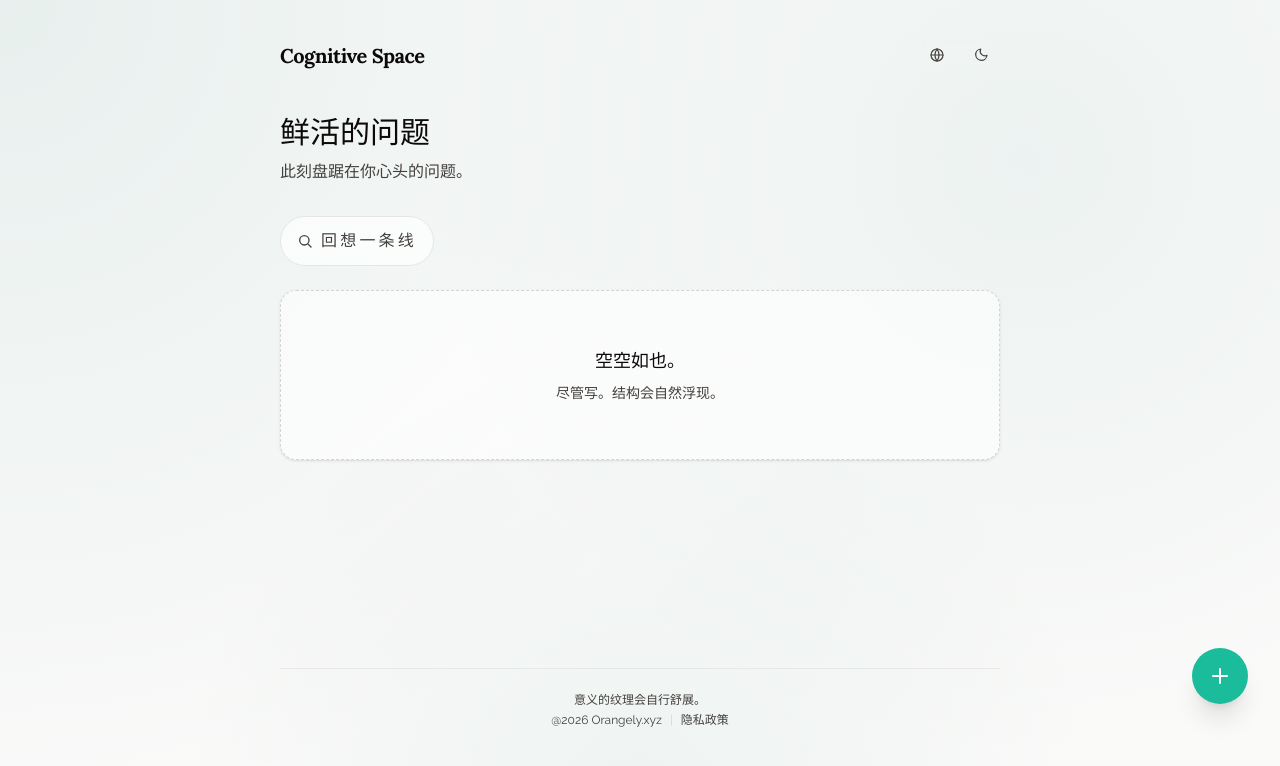
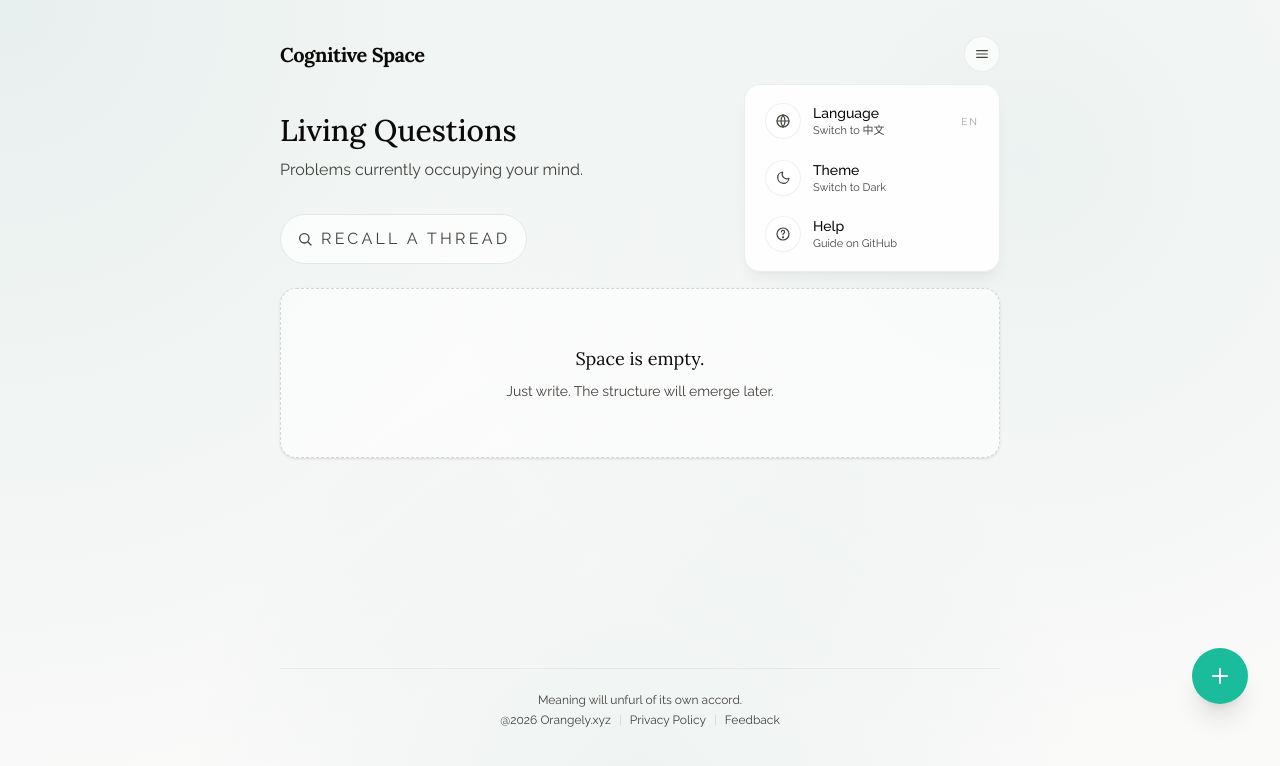
Before and after one commit to mingzhangyang/cognitive-space, a React (Vite) app: page /#/ in a window 1280 px wide. Both pictures are taken after a click on the button "Open menu". Shown: the top 766 px of the page. Built offline with nearby package versions, Linux system fonts and the light colour scheme.

Commit message:
feat: enhance layout with menu functionality and add help section; update translations for language and theme options

```diff
--- a/components/Icons.tsx
+++ b/components/Icons.tsx
@@ -88,3 +88,19 @@ export const EyeOffIcon = ({ className }: { className?: string }) => (
     <path d="M9.9 4.24A10.94 10.94 0 0 1 12 5c7 0 11 7 11 7a21.4 21.4 0 0 1-4.22 5.06"></path>
   </svg>
 );
+
+export const HelpIcon = ({ className }: { className?: string }) => (
+  <svg xmlns="http://www.w3.org/2000/svg" width="24" height="24" viewBox="0 0 24 24" fill="none" stroke="currentColor" strokeWidth="1.8" strokeLinecap="round" strokeLinejoin="round" className={className}>
+    <circle cx="12" cy="12" r="9" />
+    <path d="M9.5 9a2.5 2.5 0 0 1 5 0c0 2-2.5 2-2.5 4" />
+    <circle cx="12" cy="17" r="0.7" />
+  </svg>
+);
+
+export const MenuIcon = ({ className }: { className?: string }) => (
+  <svg xmlns="http://www.w3.org/2000/svg" width="24" height="24" viewBox="0 0 24 24" fill="none" stroke="currentColor" strokeWidth="1.8" strokeLinecap="round" strokeLinejoin="round" className={className}>
+    <line x1="4" y1="7" x2="20" y2="7" />
+    <line x1="4" y1="12" x2="20" y2="12" />
+    <line x1="4" y1="17" x2="20" y2="17" />
+  </svg>
+);
--- a/components/Layout.tsx
+++ b/components/Layout.tsx
@@ -1,13 +1,37 @@
-import React from 'react';
+import React, { useEffect, useRef, useState } from 'react';
 import { Link, useLocation } from 'react-router-dom';
 import { useAppContext } from '../contexts/AppContext';
-import { HomeIcon } from './Icons';
+import { HelpIcon, HomeIcon, MenuIcon } from './Icons';
 
 const Layout: React.FC<{ children: React.ReactNode }> = ({ children }) => {
   const location = useLocation();
   const isHome = location.pathname === '/';
   const { t, language, setLanguage, theme, toggleTheme } = useAppContext();
   const year = new Date().getFullYear();
+  const [menuOpen, setMenuOpen] = useState(false);
+  const menuRef = useRef<HTMLDivElement | null>(null);
+  const menuButtonRef = useRef<HTMLButtonElement | null>(null);
+
+  useEffect(() => {
+    if (!menuOpen) return;
+
+    const handleOutsideClick = (event: MouseEvent) => {
+      const target = event.target as Node;
+      if (menuRef.current?.contains(target) || menuButtonRef.current?.contains(target)) return;
+      setMenuOpen(false);
+    };
+
+    const handleEscape = (event: KeyboardEvent) => {
+      if (event.key === 'Escape') setMenuOpen(false);
+    };
+
+    document.addEventListener('mousedown', handleOutsideClick);
+    document.addEventListener('keydown', handleEscape);
+    return () => {
+      document.removeEventListener('mousedown', handleOutsideClick);
+      document.removeEventListener('keydown', handleEscape);
+    };
+  }, [menuOpen]);
 
   return (
     <div className="min-h-screen flex flex-col max-w-3xl mx-auto w-full px-5 sm:px-6 pt-6 sm:pt-9 pb-10 sm:pb-12 relative transition-colors duration-300">
@@ -15,32 +39,71 @@ const Layout: React.FC<{ children: React.ReactNode }> = ({ children }) => {
         <Link to="/" className="text-lg sm:text-xl font-serif font-bold tracking-tight text-ink dark:text-ink-dark hover:text-accent dark:hover:text-accent-dark transition-colors leading-tight">
           Cognitive Space
         </Link>
-        <div className="flex items-center gap-3">
+        <div className="flex items-center gap-2">
           {!isHome && (
-            <Link to="/" className="text-sm text-subtle dark:text-subtle-dark hover:text-ink dark:hover:text-ink-dark transition-colors" aria-label={t('back_problems')} title={t('back_problems')}>
+            <Link
+              to="/"
+              className="h-11 w-11 sm:h-9 sm:w-9 btn-icon text-subtle dark:text-subtle-dark hover:text-accent dark:hover:text-accent-dark hover:bg-surface-hover/80 dark:hover:bg-surface-hover-dark/80 border border-line/70 dark:border-line-strong-dark/70 bg-surface/70 dark:bg-surface-dark/60 backdrop-blur"
+              aria-label={t('back_problems')}
+              title={t('back_problems')}
+            >
               <HomeIcon className="w-4 h-4" />
             </Link>
           )}
-          <div className="flex items-center gap-2 rounded-full border border-line/70 dark:border-line-strong-dark/70 bg-surface/70 dark:bg-surface-dark/60 backdrop-blur px-2 py-1.5 sm:p-0 sm:border-transparent sm:bg-transparent sm:backdrop-blur-0">
+          <div className="relative" ref={menuRef}>
             <button
-              onClick={() => setLanguage(language === 'en' ? 'zh' : 'en')}
-              className="h-11 w-11 sm:h-9 sm:w-9 btn-icon text-subtle dark:text-subtle-dark hover:text-accent dark:hover:text-accent-dark hover:bg-surface-hover/80 dark:hover:bg-surface-hover-dark/80"
-              aria-label={language === 'en' ? 'Switch language to Chinese' : 'Switch language to English'}
-              title={language === 'en' ? 'Switch language to Chinese' : 'Switch language to English'}
+              ref={menuButtonRef}
+              onClick={() => setMenuOpen(prev => !prev)}
+              className="h-11 w-11 sm:h-9 sm:w-9 btn-icon text-subtle dark:text-subtle-dark hover:text-accent dark:hover:text-accent-dark hover:bg-surface-hover/80 dark:hover:bg-surface-hover-dark/80 border border-line/70 dark:border-line-strong-dark/70 bg-surface/70 dark:bg-surface-dark/60 backdrop-blur"
+              aria-label={menuOpen ? t('menu_close') : t('menu_open')}
+              title={menuOpen ? t('menu_close') : t('menu_open')}
+              aria-haspopup="menu"
+              aria-expanded={menuOpen}
+              aria-controls="app-menu"
             >
+              <MenuIcon className="w-4 h-4" />
+            </button>
+            {menuOpen && (
+              <div
+                id="app-menu"
+                role="menu"
+                className="absolute right-0 mt-3 w-64 rounded-2xl border border-line/70 dark:border-line-strong-dark/70 bg-surface/90 dark:bg-surface-dark/80 backdrop-blur shadow-lg shadow-ink/5 dark:shadow-black/40 p-2 animate-fade-in"
+              >
+                <button
+                  role="menuitem"
+                  onClick={() => {
+                    setLanguage(language === 'en' ? 'zh' : 'en');
+                    setMenuOpen(false);
+                  }}
+                  className="w-full flex items-center gap-3 rounded-xl px-3 py-2.5 text-left hover:bg-surface-hover/80 dark:hover:bg-surface-hover-dark/80 transition-colors"
+                >
+                  <span className="h-9 w-9 rounded-full border border-line/60 dark:border-line-dark/60 bg-surface/80 dark:bg-surface-dark/80 grid place-items-center text-subtle dark:text-subtle-dark">
                     <svg className="w-4 h-4" viewBox="0 0 24 24" fill="none" stroke="currentColor" strokeWidth="1.8" strokeLinecap="round" strokeLinejoin="round" aria-hidden="true">
                       <circle cx="12" cy="12" r="9" />
                       <path d="M3 12h18" />
                       <path d="M12 3a16 16 0 0 1 0 18" />
                       <path d="M12 3a16 16 0 0 0 0 18" />
                     </svg>
+                  </span>
+                  <span className="flex-1">
+                    <span className="block text-sm font-medium text-ink dark:text-ink-dark">{t('menu_language_label')}</span>
+                    <span className="block text-[11px] text-subtle dark:text-subtle-dark">
+                      {language === 'en' ? t('menu_language_action_en') : t('menu_language_action_zh')}
+                    </span>
+                  </span>
+                  <span className="text-[10px] uppercase tracking-[0.2em] text-muted-400 dark:text-muted-500">
+                    {language === 'en' ? 'EN' : '中文'}
+                  </span>
                 </button>
                 <button
-              onClick={toggleTheme}
-              className="h-11 w-11 sm:h-9 sm:w-9 btn-icon text-subtle dark:text-subtle-dark hover:text-accent dark:hover:text-accent-dark hover:bg-surface-hover/80 dark:hover:bg-surface-hover-dark/80"
-              aria-label={theme === 'light' ? 'Switch to dark theme' : 'Switch to light theme'}
-              title={theme === 'light' ? 'Switch to dark theme' : 'Switch to light theme'}
+                  role="menuitem"
+                  onClick={() => {
+                    toggleTheme();
+                    setMenuOpen(false);
+                  }}
+                  className="w-full flex items-center gap-3 rounded-xl px-3 py-2.5 text-left hover:bg-surface-hover/80 dark:hover:bg-surface-hover-dark/80 transition-colors"
                 >
+                  <span className="h-9 w-9 rounded-full border border-line/60 dark:border-line-dark/60 bg-surface/80 dark:bg-surface-dark/80 grid place-items-center text-subtle dark:text-subtle-dark">
                     {theme === 'light' ? (
                       <svg className="w-4 h-4" viewBox="0 0 24 24" fill="none" stroke="currentColor" strokeWidth="1.8" strokeLinecap="round" strokeLinejoin="round" aria-hidden="true">
                         <path d="M21 12.4A8.5 8.5 0 1 1 11.6 3a7 7 0 0 0 9.4 9.4Z" />
@@ -58,7 +121,34 @@ const Layout: React.FC<{ children: React.ReactNode }> = ({ children }) => {
                         <path d="M17.7 6.3l1.4-1.4" />
                       </svg>
                     )}
+                  </span>
+                  <span className="flex-1">
+                    <span className="block text-sm font-medium text-ink dark:text-ink-dark">{t('menu_theme_label')}</span>
+                    <span className="block text-[11px] text-subtle dark:text-subtle-dark">
+                      {theme === 'light' ? t('menu_theme_action_light') : t('menu_theme_action_dark')}
+                    </span>
+                  </span>
                 </button>
+                <a
+                  role="menuitem"
+                  href="https://github.com/mingzhangyang/cognitive-space#guide"
+                  className="w-full flex items-center gap-3 rounded-xl px-3 py-2.5 text-left hover:bg-surface-hover/80 dark:hover:bg-surface-hover-dark/80 transition-colors"
+                  target="_blank"
+                  rel="noreferrer"
+                  onClick={() => setMenuOpen(false)}
+                >
+                  <span className="h-9 w-9 rounded-full border border-line/60 dark:border-line-dark/60 bg-surface/80 dark:bg-surface-dark/80 grid place-items-center text-subtle dark:text-subtle-dark">
+                    <HelpIcon className="w-4 h-4" />
+                  </span>
+                  <span className="flex-1">
+                    <span className="block text-sm font-medium text-ink dark:text-ink-dark">{t('help')}</span>
+                    <span className="block text-[11px] text-subtle dark:text-subtle-dark">
+                      {t('menu_help_action')}
+                    </span>
+                  </span>
+                </a>
+              </div>
+            )}
           </div>
         </div>
       </header>
@@ -79,6 +169,16 @@ const Layout: React.FC<{ children: React.ReactNode }> = ({ children }) => {
           >
             {t('privacy_title')}
           </Link>
+          <span aria-hidden="true" className="text-muted-300 dark:text-muted-700">|</span>
+          <a
+            href="https://github.com/mingzhangyang/cognitive-space/issues"
+            className="hover:text-ink dark:hover:text-ink-dark transition-colors"
+            target="_blank"
+            rel="noreferrer"
+            aria-label={t('issues_title')}
+          >
+            {t('issues_title')}
+          </a>
         </p>
       </footer>
     </div>
--- a/contexts/AppContext.tsx
+++ b/contexts/AppContext.tsx
@@ -55,7 +55,18 @@ const translations = {
     stats_type_distribution: "Type distribution",
     stats_last_updated: "Last updated",
     stats_relation_density: "Relation density",
+    help: "Help",
+    menu_language_label: "Language",
+    menu_language_action_en: "Switch to 中文",
+    menu_language_action_zh: "Switch to English",
+    menu_theme_label: "Theme",
+    menu_theme_action_light: "Switch to Dark",
+    menu_theme_action_dark: "Switch to Light",
+    menu_help_action: "Guide on GitHub",
+    menu_open: "Open menu",
+    menu_close: "Close menu",
     privacy_title: "Privacy Policy",
+    issues_title: "Feedback",
     privacy_updated: "Last updated: February 2, 2026",
     privacy_intro: "Cognitive Space runs primarily in your browser. We store your notes locally and do not sell your data.",
     privacy_local_title: "Local storage",
@@ -129,7 +140,18 @@ const translations = {
     stats_type_distribution: "类型分布",
     stats_last_updated: "最近更新",
     stats_relation_density: "关联密度",
+    help: "使用指南",
+    menu_language_label: "语言",
+    menu_language_action_en: "切换到 中文",
+    menu_language_action_zh: "切换到 English",
+    menu_theme_label: "主题",
+    menu_theme_action_light: "切换到深色",
+    menu_theme_action_dark: "切换到浅色",
+    menu_help_action: "查看 GitHub 指南",
+    menu_open: "打开菜单",
+    menu_close: "关闭菜单",
     privacy_title: "隐私政策",
+    issues_title: "反馈",
     privacy_updated: "更新日期：2026年2月2日",
     privacy_intro: "Cognitive Space 主要在你的浏览器中运行。你的笔记保存在本地，我们不会出售你的数据。",
     privacy_local_title: "本地存储",
```
Also changed, not shown: 1 other file (tests, documents, lock files or other folders). Lines whose indentation alone changed are shown as unchanged.
